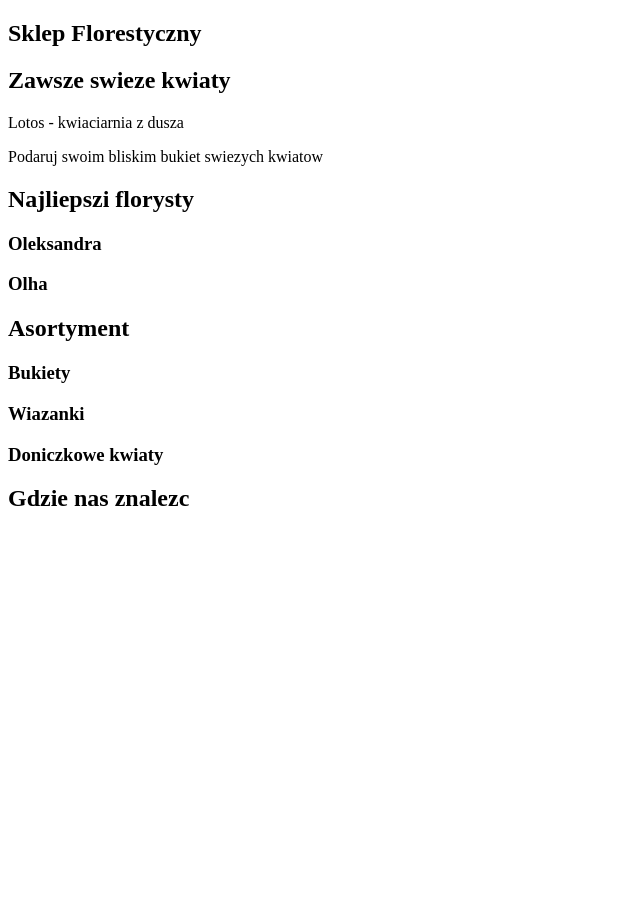
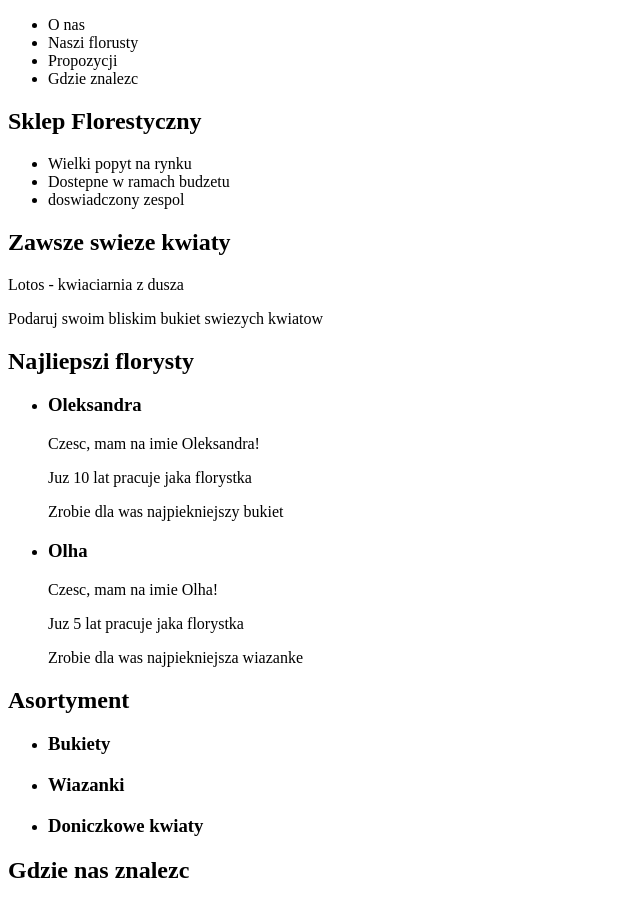
Before and after one commit to OleksandraArkh/genius-homework-2024, a plain HTML site: page index.html in a window 1280 px wide. Shown: the whole page, without its empty margins (0-640 px from the left). Before the commit the page ends 800 px from the top, so only its background shows below. Drawn offline with Linux system fonts and the light colour scheme.

Commit message:
Add files via upload

```diff
--- a/index.html
+++ b/index.html
@@ -8,7 +8,13 @@
 <body>
    <header>
     <nav>
-        <!-- logo and meniu-->
+        <!-- logo -->
+        <ul>
+            <li>O nas</li>
+            <li>Naszi florusty</li>
+            <li>Propozycji</li>
+            <li>Gdzie znalezc</li>
+        </ul>
     </nav>
         <!-- call -->
    </header>
@@ -17,6 +23,11 @@
         <h1> Sklep Florestyczny </h1>
     </section>
     <section>
+        <ul>
+            <li>Wielki popyt na rynku</li>
+            <li>Dostepne w ramach budzetu</li>
+            <li>doswiadczony zespol</li>
+        </ul>
         <h2> Zawsze swieze kwiaty </h2>
         <p>
             <span>Lotos</span> - kwiaciarnia z dusza
@@ -27,24 +38,40 @@
     </section>
     <section>
         <h2> Najliepszi florysty </h2>
-        <article>
-            <h3> Oleksandra </h3>
-        </article>
-        <article>
-            <h3> Olha </h3>
-        </article>
+        <ul>
+            <li><article>
+                <h3> Oleksandra </h3>
+                <p> Czesc, mam na imie Oleksandra!</p>
+                <p> Juz 10 lat pracuje jaka florystka</p>
+                <p> Zrobie dla was najpiekniejszy bukiet</p>
+            </article></li>
+            <li><article>
+                <h3> Olha </h3>
+                <p> Czesc, mam na imie Olha!</p>
+                <p> Juz 5 lat pracuje jaka florystka</p>
+                <p> Zrobie dla was najpiekniejsza wiazanke</p>
+            </article></li>
+        </ul>
     </section>
     <section>
         <h2> Asortyment </h2>
+<ul>
+    <li>
         <article>
             <h3> Bukiety </h3>
         </article>
-        <article>
-            <h3> Wiazanki </h3>
-        </article>
+    </li>
+        <li>
+            <article>
+                <h3> Wiazanki </h3>
+            </article>
+        </li>
+       <li>
         <article>
             <h3> Doniczkowe kwiaty </h3>
         </article>
+       </li>
+</ul>
     </section>
     <section>
         <h2> Gdzie nas znalezc </h2>
```
